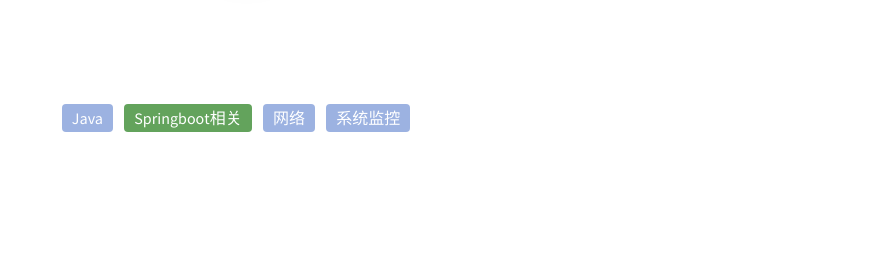
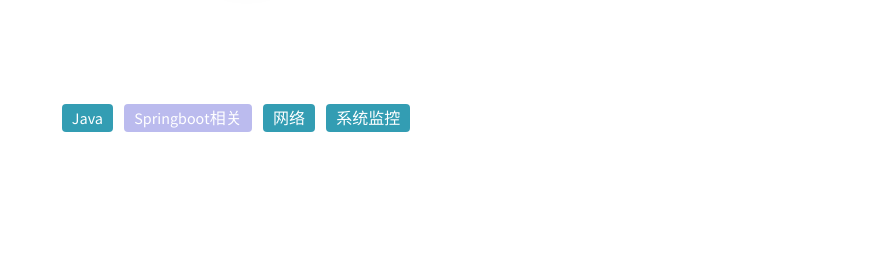
Before and after one commit to BJXLS/BJXLS.github.io, a plain HTML site: page tags/index.html in a window 1280 px wide. Shown: the part 196-461 px from the top of the page, 404-1280 px from the left. Drawn offline with nearby package versions, Linux system fonts and the light colour scheme; some packages are replaced by stand-ins of ours; a script that the page names is missing.

Commit message:
Site updated: 2023-05-05 22:26:39

```diff
--- a/tags/index.html
+++ b/tags/index.html
@@ -198,13 +198,13 @@
 <main class="app-body">
   <div id="tag-cloud">
 
-      <a class="tag1" data-name="tag-Java">Java</a>
+      <a class="tag2" data-name="tag-Java">Java</a>
 
-      <a class="tag3" data-name="tag-Springboot相关">Springboot相关</a>
+      <a class="tag0" data-name="tag-Springboot相关">Springboot相关</a>
 
-      <a class="tag1" data-name="tag-网络">网络</a>
+      <a class="tag2" data-name="tag-网络">网络</a>
 
-      <a class="tag1" data-name="tag-系统监控">系统监控</a>
+      <a class="tag2" data-name="tag-系统监控">系统监控</a>
 
   </div>
 
```
